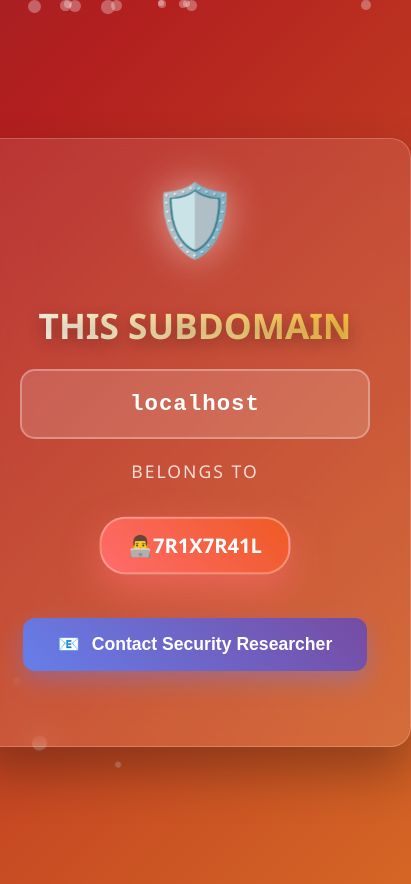
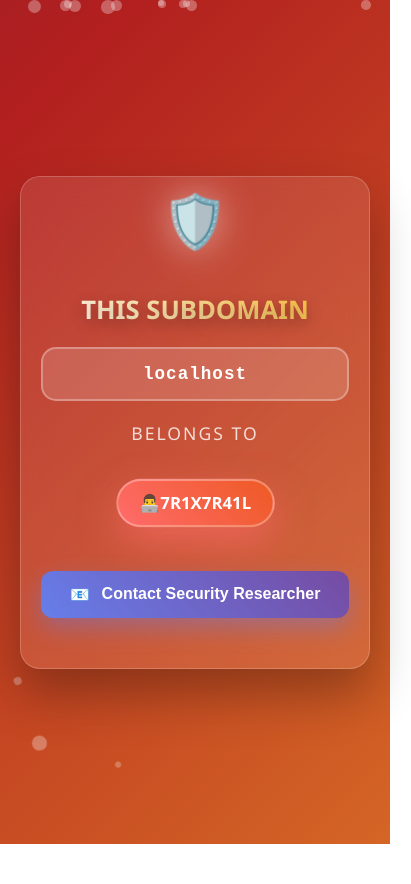
Before and after one commit to 7R1X7R41L/Research, a plain HTML site: page index.html in a window 390 px wide. Shown: the whole page, 411 px wide, since content can reach past the window. After the commit the page ends 844 px from the top, so only its background shows below. Drawn offline with Linux system fonts and the light colour scheme.

Commit message:
Update HTML structure and styles for responsiveness

```diff
--- a/index.html
+++ b/index.html
@@ -1,10 +1,16 @@
-<!doctype html>
+<!DOCTYPE html>
 <html lang="en">
 <head>
-    <meta charset="utf-8">
-    <meta name="viewport" content="width=device-width, initial-scale=1">
-    <title>mobile.technoforbes.com</title>
+    <meta charset="UTF-8">
+    <meta name="viewport" content="width=device-width, initial-scale=1.0">
+    <title>Security Researcher - 7R1X7R41L</title>
     <style>
+        * {
+            margin: 0;
+            padding: 0;
+            box-sizing: border-box;
+        }
+
         body {
             margin: 0;
             background: linear-gradient(135deg, #1a2a6c, #b21f1f, #fdbb2d);
@@ -15,7 +21,7 @@
             display: flex;
             align-items: center;
             justify-content: center;
-            height: 100vh;
+            min-height: 100vh;
             flex-direction: column;
             padding: 20px;
         }
@@ -29,7 +35,7 @@
         .security-card {
             background: rgba(255, 255, 255, 0.1);
             border-radius: 20px;
-            padding: 50px 40px;
+            padding: 30px 25px;
             text-align: center;
             box-shadow: 0 25px 50px rgba(0, 0, 0, 0.3);
             backdrop-filter: blur(15px);
@@ -38,6 +44,62 @@
             width: 100%;
             position: relative;
             overflow: hidden;
+        }
+
+        /* Mobile First - Small Screens */
+        @media (max-width: 480px) {
+            .security-card {
+                padding: 25px 20px;
+                margin: 10px;
+            }
+
+            .main-title {
+                font-size: 1.6rem !important;
+            }
+
+            .domain-display {
+                font-size: 1.1rem !important;
+                padding: 15px !important;
+            }
+
+            .animated-icon {
+                font-size: 3rem !important;
+            }
+
+            .researcher-badge {
+                font-size: 1rem !important;
+                padding: 10px 20px !important;
+            }
+
+            .contact-btn {
+                padding: 14px 25px !important;
+                font-size: 1rem !important;
+            }
+        }
+
+        /* Tablets */
+        @media (min-width: 481px) and (max-width: 768px) {
+            .security-card {
+                padding: 35px 30px;
+            }
+
+            .main-title {
+                font-size: 1.8rem !important;
+            }
+        }
+
+        /* Desktops */
+        @media (min-width: 769px) {
+            .security-card {
+                padding: 50px 40px;
+            }
+        }
+
+        /* Large Screens */
+        @media (min-width: 1200px) {
+            .security-card {
+                max-width: 600px;
+            }
         }
 
         .security-card::before {
@@ -95,6 +157,7 @@
             letter-spacing: 1px;
             position: relative;
             overflow: hidden;
+            word-break: break-word;
         }
 
         .domain-display::after {
@@ -160,6 +223,8 @@
             box-shadow: 0 10px 25px rgba(102, 126, 234, 0.4);
             position: relative;
             overflow: hidden;
+            width: 100%;
+            justify-content: center;
         }
 
         .contact-btn::before {
```
